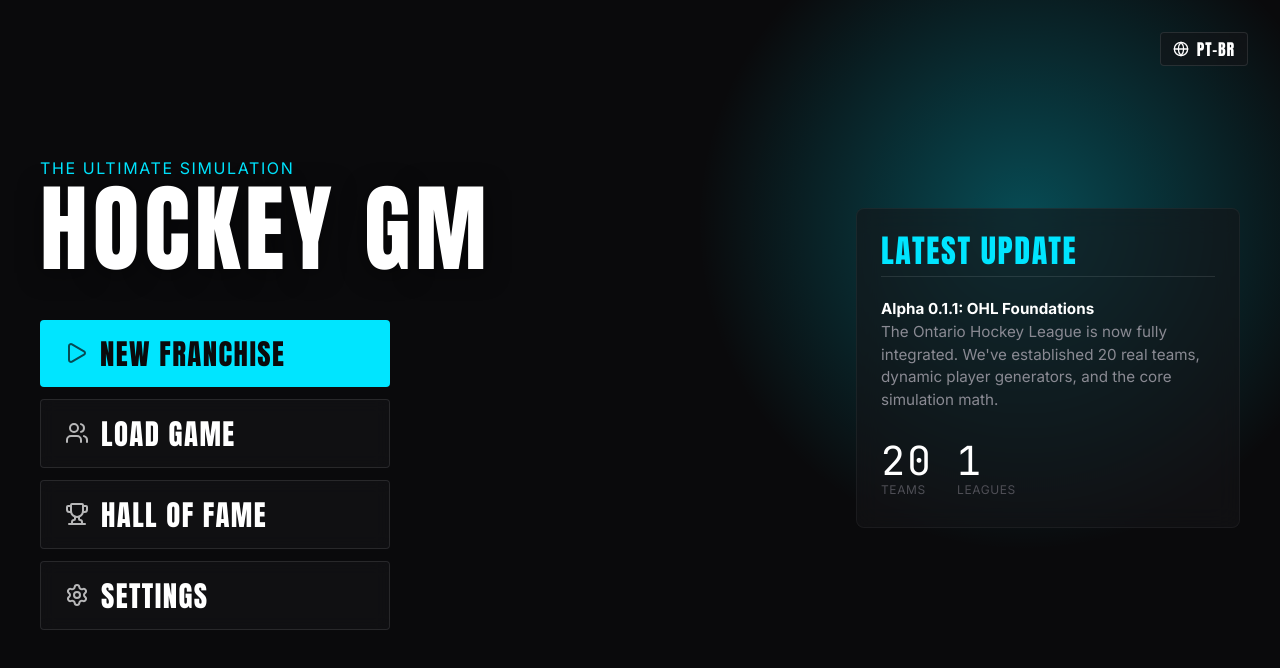
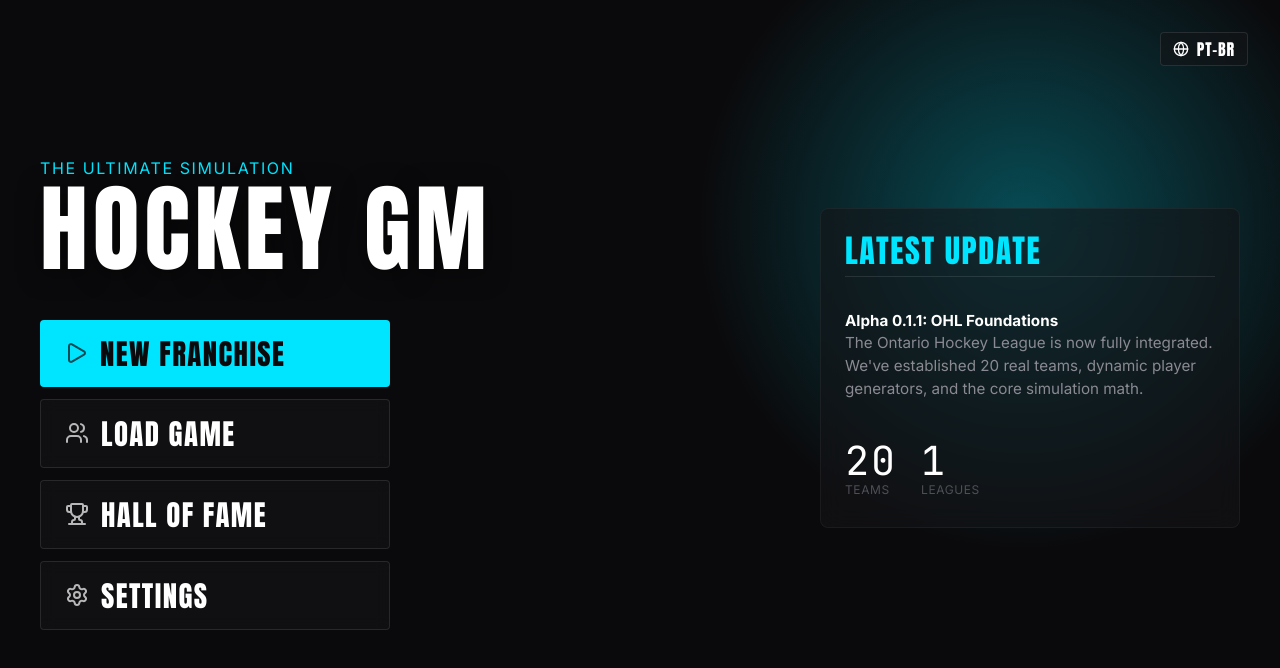
Before and after one commit to teixeiralucs/hockey-gm, a React (Vite) app: page / in a window 1280 px wide. Shown: the top 668 px of the page. Built offline with nearby package versions, Linux system fonts and the light colour scheme; a web font is replaced by a local one.

Commit message:
style: increase card width to fit junior hockey on one line

```diff
--- a/src/features/main-menu/MainMenu.css
+++ b/src/features/main-menu/MainMenu.css
@@ -87,7 +87,7 @@
   flex-direction: column;
   justify-content: flex-start;
   width: 100%;
-  max-width: 384px; /* w-96 to match SelectTeam details */
+  max-width: 420px; /* Aumentado de 384px para caber JUNIOR HOCKEY em uma linha */
 }
 
 .info-panel {
--- a/src/features/setup/SelectTeam.css
+++ b/src/features/setup/SelectTeam.css
@@ -174,7 +174,7 @@
 
 @media (min-width: 768px) {
   .team-details-col {
-    width: 384px; /* w-96 */
+    width: 420px; /* Mantendo consistência com MainMenu */
   }
 }
 
```
